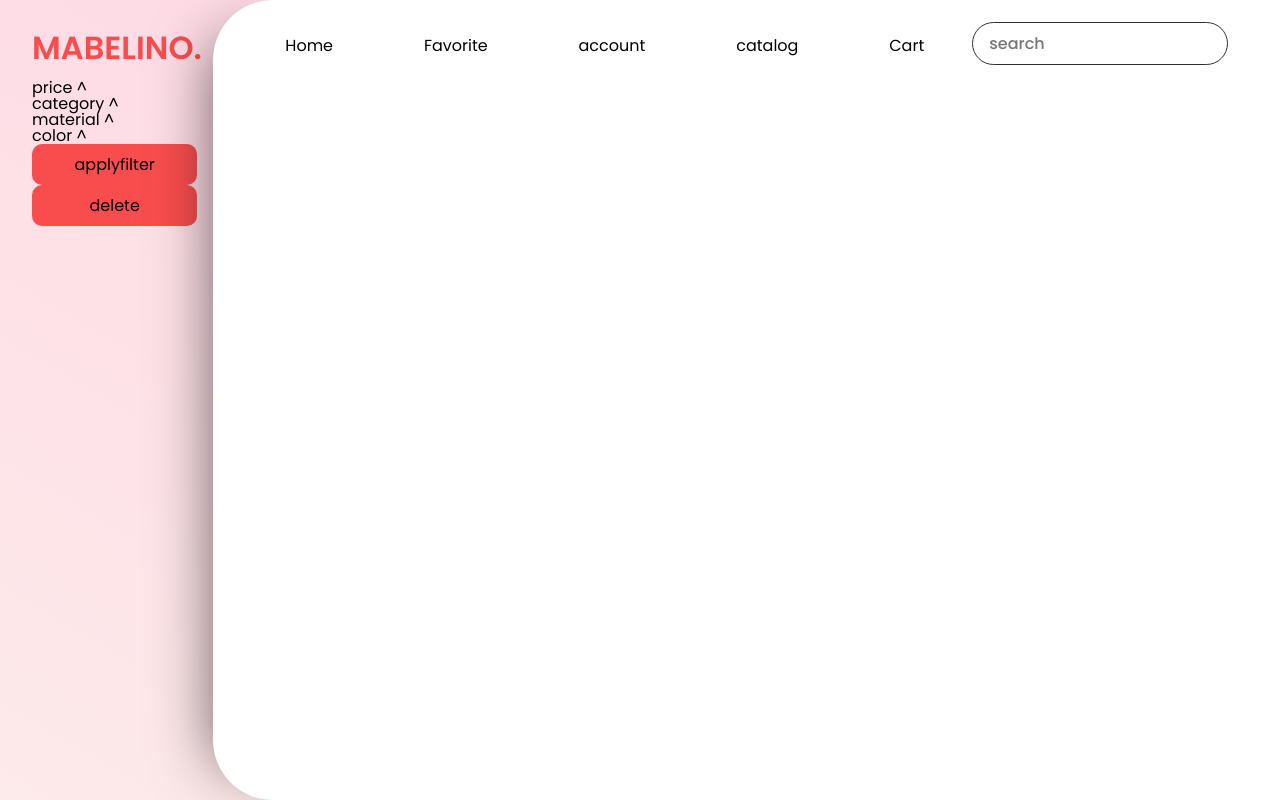
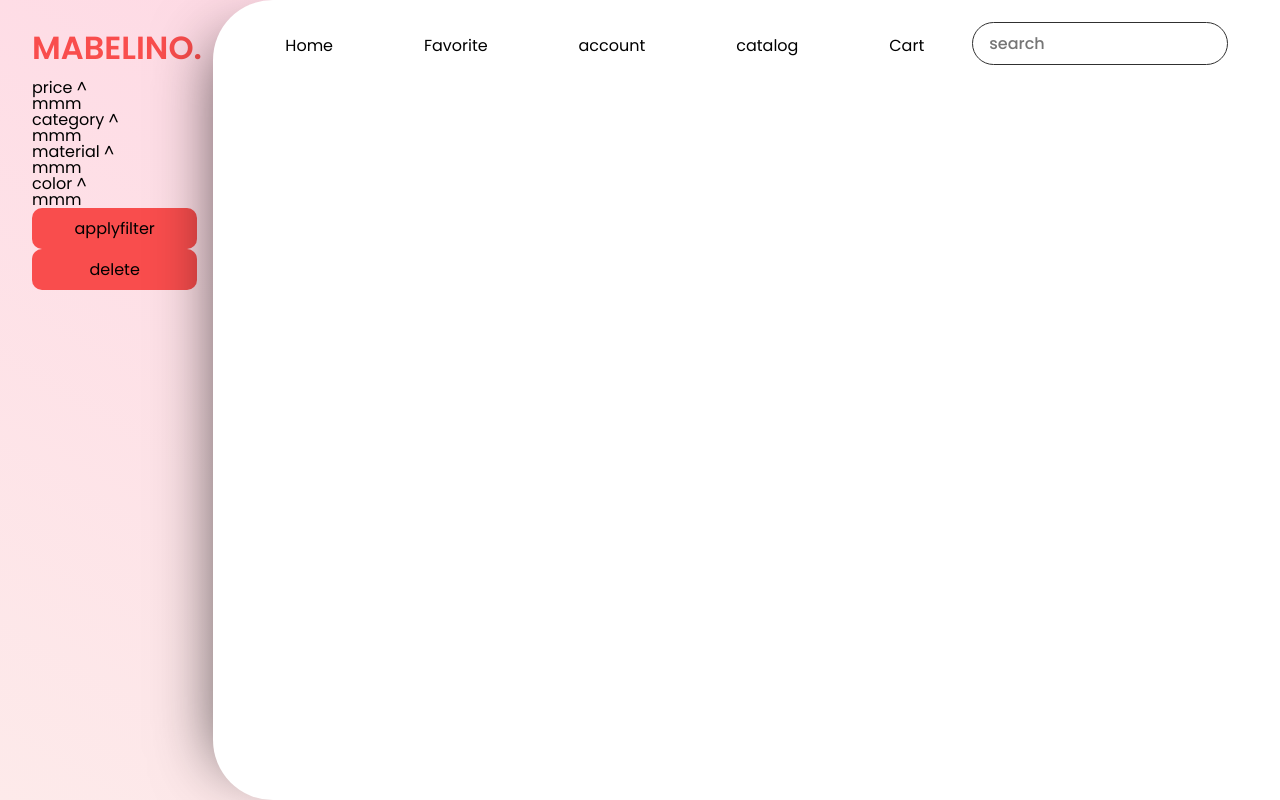
Before and after one commit to GhazalehNiazi/ecommerce-next-ts, a Next.js app: page /category/1 in a window 1280 px wide. Built offline with nearby package versions, Linux system fonts and the light colour scheme.

Commit message:
add toggling classes for clicking on each item

```diff
--- a/components/mainUi/SidebarItem.tsx
+++ b/components/mainUi/SidebarItem.tsx
@@ -2,7 +2,7 @@ import React from "react";
 import Link from "next/link";
 import styles from "../../styles/Sidebar.module.css";
 import { sidebarItems } from "../types";
-
+import { useState } from "react";
 function SidebarItems({
   items,
   className,
@@ -10,6 +10,20 @@ function SidebarItems({
   items: sidebarItems[];
   className: string;
 }) {
+
+  const [showDetail, setShowDetail] = useState(['']);
+  const filterClickHandler = (id: string) => {
+    console.log(id);
+
+    if (!showDetail.includes(id)) {
+      console.log("adding...");
+      setShowDetail((prev) => [...prev, id]);
+    } else {
+      console.log("deleting...");
+      setShowDetail((prev) => prev.filter((item) => item != id));
+    }
+  };
+
   return (
     <div className={styles.itemContainer}>
       {items.map(
@@ -24,7 +38,21 @@ function SidebarItems({
         (item) =>
           item.hasOwnProperty("filter") && (
             <div>
-              {item.name} <span>^</span>
+              <div
+                className={styles.filteritem}
+                onClick={filterClickHandler.bind(this, item.name)}
+              >
+                {item.name} <span>^</span>
+              </div>
+              <div
+                className={
+                  showDetail.includes(item.name)
+                    ? styles.filteritemdetail
+                    : styles.hide
+                }
+              >
+                mmm
+              </div>
             </div>
           )
       )}
```
